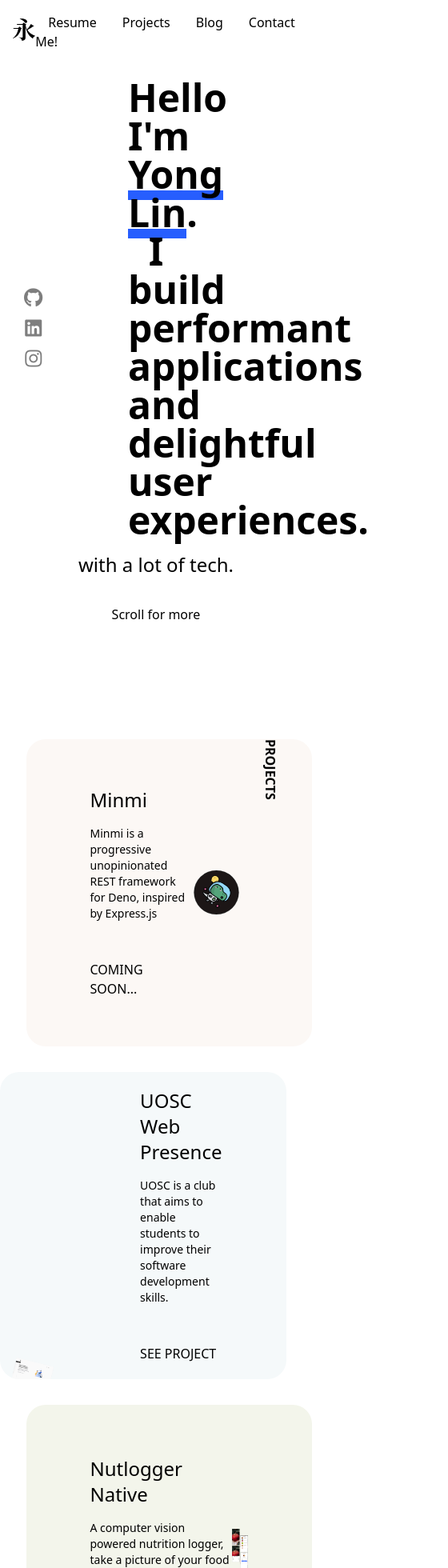
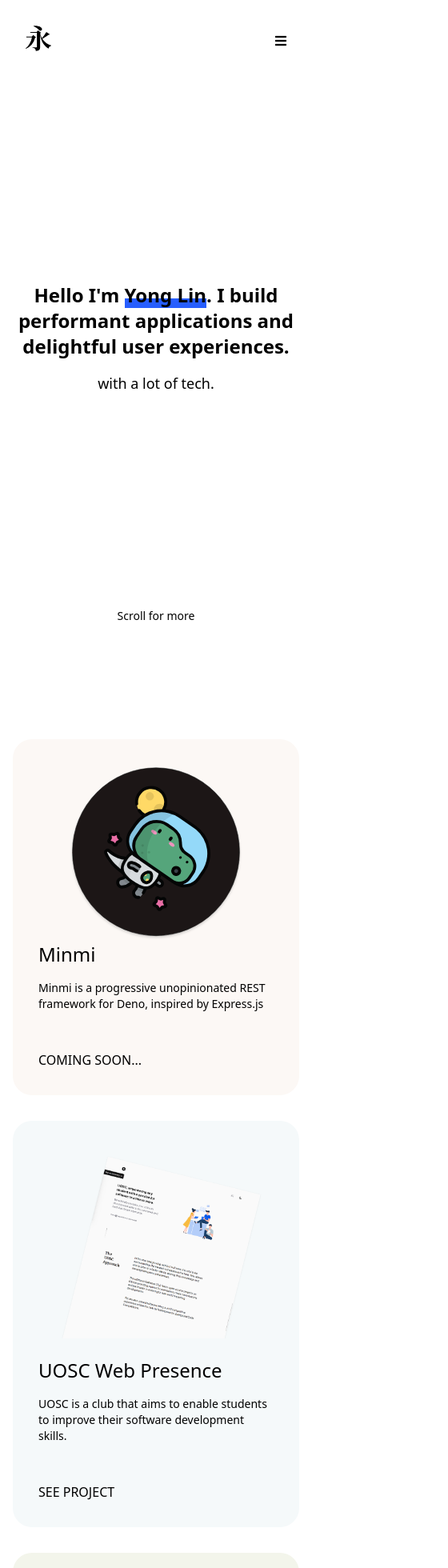
Before and after one commit to callmekungfu/yonglin.io, a Next.js app: page / in a window 390 px wide. Shown: the top 1960 px of the page at 80% size, 560 px wide, since content can reach past the window. Built offline with nearby package versions, Linux system fonts and the light colour scheme; a web font is replaced by a local one.

Commit message:
feat: mobile optimization

```diff
--- a/components/NavBar.tsx
+++ b/components/NavBar.tsx
@@ -1,4 +1,5 @@
 import Image from 'next/image';
+import { useState } from 'react';
 
 export interface NavBarProps {
   centerList?: boolean;
@@ -6,9 +7,11 @@ export interface NavBarProps {
 }
 
 const NavBar = (p: NavBarProps) => {
+  const [showMenu, setShowMenu] = useState(false);
   return (
+    <div>
       <div
-      className={`flex flex-row items-center p-4 ${
+        className={`flex flex-row items-center p-8 ${
           p.centerList ? 'justify-center' : 'justify-between'
         }`}
       >
@@ -24,7 +27,16 @@ const NavBar = (p: NavBarProps) => {
             </a>
           </div>
         )}
-      <div className="font-medium">
+        <div>
+          <button
+            className="md:hidden"
+            aria-label="Toggle navigation menu display"
+            onClick={() => setShowMenu(!showMenu)}
+          >
+            <i className="fas fa-bars"></i>
+          </button>
+        </div>
+        <div className={`hidden md:block font-medium`}>
           <NavBarLink href="#" linkText="Resume" />
           <NavBarLink href="#projects" linkText="Projects" />
           <NavBarLink
@@ -39,6 +51,8 @@ const NavBar = (p: NavBarProps) => {
             />
           )}
         </div>
+      </div>
+      {showMenu && <NavBarMobileLinkList />}
     </div>
   );
 };
@@ -56,14 +70,25 @@ const NavBarLink = ({ href, linkText, highlighted }: NavBarLinkProps) => (
       highlighted
         ? 'text-indigo hover:text-indigo-darker focus:text-indigo-darker'
         : 'hover:text-indigo focus:text-indigo'
-    } transition duration-500 ease-in-out px-4`}
+    } transition duration-500 ease-in-out px-4 py-2 md:py-0`}
   >
     {linkText}
   </a>
 );
 
 const NavBarMobileLinkList = () => {
-  return <div></div>;
+  return (
+    <div className="px-8 pt-0 pb-8 flex flex-col w-4/5 text-center mx-auto">
+      <NavBarLink href="#" linkText="Resume" />
+      <NavBarLink href="#projects" linkText="Projects" />
+      <NavBarLink href="https://medium.com/@wangyonglin1999" linkText="Blog" />
+      <NavBarLink
+        href="mailto:hello@yonglin.io"
+        linkText="Contact Me!"
+        highlighted
+      />
+    </div>
+  );
 };
 
 export default NavBar;
--- a/components/SectionTitle.tsx
+++ b/components/SectionTitle.tsx
@@ -7,19 +7,7 @@ export interface SectionTitleProps
 }
 
 const SectionTitle = (props: SectionTitleProps) => {
-  return (
-    <div
-      style={{
-        writingMode: 'vertical-rl',
-        textOrientation: 'mixed',
-      }}
-      className={`uppercase absolute font-bold ${
-        props.position === 'left' ? 'left-0 ml-10' : 'right-0 mr-10'
-      }`}
-    >
-      {props.children}
-    </div>
-  );
+  return <div className="uppercase font-bold">{props.children}</div>;
 };
 
 export default SectionTitle;
--- a/components/SideSocial.tsx
+++ b/components/SideSocial.tsx
@@ -10,7 +10,9 @@ interface SideSocialLinkProps {
 const SocialLinks = (p: SocialLinksProps) => {
   return (
     <div
-      className={p.horizontal ? 'flex items-center' : 'absolute left-0 ml-6'}
+      className={`hidden ${
+        p.horizontal ? 'md:flex items-center' : 'absolute md:block left-0 ml-6'
+      }`}
     >
       {/* GitHub */}
       <SocialLink
--- a/pages/index.tsx
+++ b/pages/index.tsx
@@ -21,22 +21,21 @@ export default function Home() {
         <div className="min-h-screen flex flex-col mb-20 pb-12">
           <NavBar />
           <div className="flex flex-grow flex-col align-center justify-center text-center">
-            <h1 className="font-sans text-5xl font-semibold px-40 mb-4">
+            <h1 className="font-sans text-2xl md:text-5xl font-semibold md:px-40 mb-4">
               Hello I'm <FancyLink>Yong Lin</FancyLink>. I build performant
               applications and delightful user experiences.
             </h1>
-            <div className="text-2xl">with a lot of tech.</div>
+            <div className="text-lg md:text-2xl">with a lot of tech.</div>
             <SocialLinks />
           </div>
-          <div className="text-center py-4">Scroll for more</div>
+          <div className="text-sm text-center py-4">Scroll for more</div>
         </div>
         {/* Projects Section */}
         <section className="mb-20" id="projects">
-          <SectionTitle>Projects</SectionTitle>
           {/* Project Cards */}
           {/* Minmi */}
           <div
-            className="rounded-3xl px-20 py-16 w-11/12 flex items-center justify-between max-h-96 ml-auto mb-8"
+            className="rounded-3xl p-8 md:px-20 md:py-16 mx-4 md:w-11/12 flex flex-col-reverse md:flex-row items-center justify-between md:max-h-96 md:ml-auto mb-8"
             style={{ backgroundColor: '#FCF8F5' }}
           >
             {/* Content */}
@@ -59,15 +58,15 @@ export default function Home() {
           </div>
           {/* UOSC */}
           <div
-            className="rounded-3xl px-20 py-16 w-11/12 flex items-center justify-between max-h-96 mb-8 overflow-hidden"
+            className="rounded-3xl p-8 md:px-20 md:py-16 mx-4 md:w-11/12 flex flex-col md:flex-row items-center justify-between md:max-h-96 mb-8 overflow-hidden"
             style={{ backgroundColor: '#F5F9FA' }}
           >
             {/* Image */}
-            <div>
+            <div className="max-h-60 md:max-h-full overflow-hidden md:overflow-visible mb-6 md:mb-0">
               <img
                 src="/img/uosc.png"
                 alt="UOSC Home Page Logo"
-                className="transform w-9/12 mr-auto translate-y-52 -translate-x-20"
+                className="md:transform md:w-6/12 mr-auto translate-y-52 -translate-x-20"
               />
             </div>
             {/* Content */}
@@ -91,7 +90,7 @@ export default function Home() {
           </div>
           {/* Nutlogger Native */}
           <div
-            className="rounded-3xl px-20 py-16 w-11/12 flex items-center justify-between max-h-96 ml-auto mb-8 overflow-hidden"
+            className="rounded-3xl p-8 md:px-20 md:py-16 mx-4 md:w-11/12 flex flex-col-reverse md:flex-row items-center justify-between md:max-h-96 overflow-hidden md:ml-auto mb-8"
             style={{ backgroundColor: '#F3F5EB' }}
           >
             {/* Content */}
@@ -113,25 +112,24 @@ export default function Home() {
               </div>
             </div>
             {/* Image */}
-            <div className="w-1/3">
+            <div className="md:w-1/3 max-h-60 md:max-h-full overflow-hidden mb-6 md:mb-0">
               <img
                 src="/img/nutlogger.png"
                 alt="Nutlogger Project Screenshots"
-                className="w-full mx-auto"
+                className="w-9/12 mx-auto transform -translate-y-32 md:transform-none"
               />
             </div>
           </div>
-          <div className="text-center text-lg">And more to come...</div>
         </section>
         {/* Footer section */}
         <section className="min-h-screen flex flex-col">
           <div className="pt-8"></div>
           {/* <NavBar centerList hideContact /> */}
           <div className="flex flex-grow flex-col align-center justify-center text-center">
-            <div className="text-2xl mb-2">
+            <div className="md:text-2xl mb-2">
               That's it for now... Want to chat with me?
             </div>
-            <div className="font-sans text-5xl font-semibold px-40 mb-4">
+            <div className="text-2xl font-sans md:text-5xl font-semibold md:px-40 mb-4">
               <a
                 href="mailto:hello@yonglin.io"
                 className="hover:text-indigo-darker"
```
Lines whose indentation alone changed are shown as unchanged.
